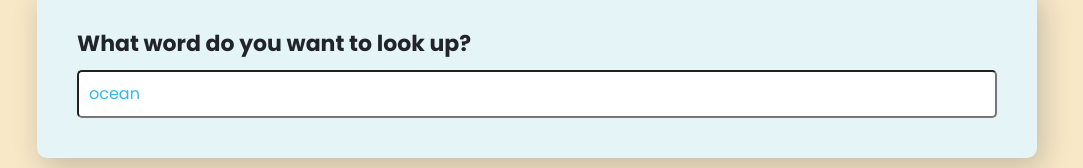
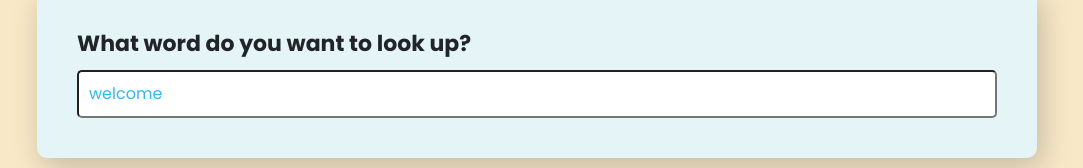
Before and after one commit to sandrambsp/dictionary-app, a React (Create React App) app: page / in a window 1280 px wide. Shown: the part 121-289 px from the top of the page, without its empty margins (103-1186 px from the left). Built offline with nearby package versions, Linux system fonts and the light colour scheme; no server answers; a web font is replaced by a local one.

Commit message:
changed default keyword

```diff
--- a/src/App.js
+++ b/src/App.js
@@ -9,7 +9,7 @@ function App() {
           <h1>Dictionary</h1>
         </header>
         <main>
-          <Dictionary defaultKeyword="ocean" />
+          <Dictionary defaultKeyword="welcome" />
         </main>
         <footer className="text-center">
           This project was coded by{" "}
```
